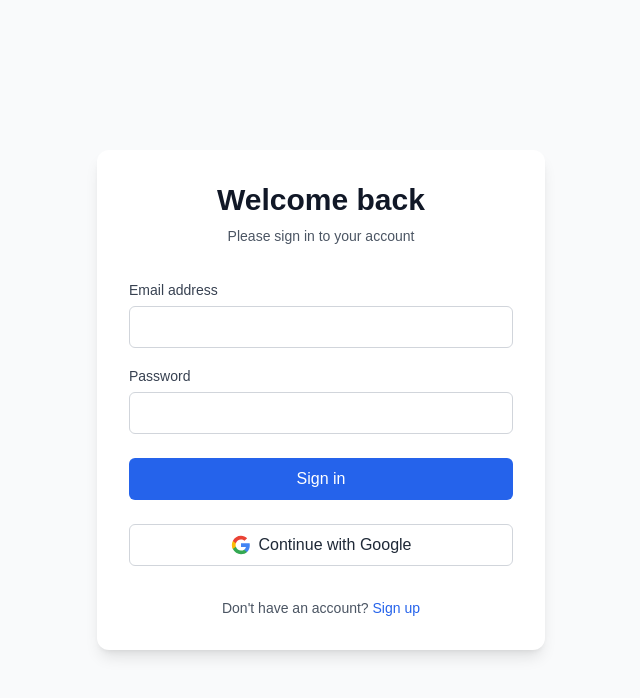
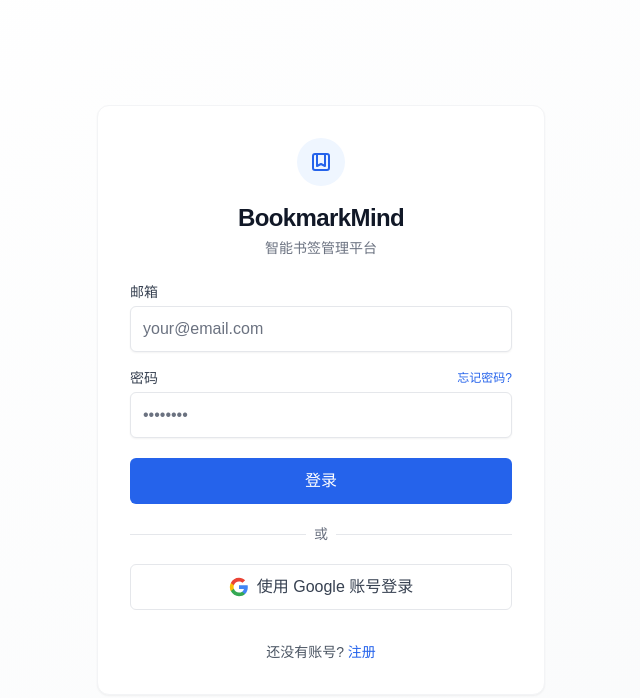
Before and after one commit to JokerMonolithAI/BookmarkMind, a Next.js app in the folder my-app/: page /login in a window 1280 px wide. Shown: the top 698 px of the page, without its empty margins (319-959 px from the left). Built offline with nearby package versions, Linux system fonts and the light colour scheme; no server answers.

Commit message:
统一样式

```diff
--- a/my-app/app/(auth)/login/page.tsx
+++ b/my-app/app/(auth)/login/page.tsx
@@ -5,72 +5,99 @@
 import { auth } from '@/lib/firebase';
 import { useRouter } from 'next/navigation';
 import Link from 'next/link';
+import { Loader2 } from 'lucide-react';
 
 export default function LoginPage() {
   const [email, setEmail] = useState('');
   const [password, setPassword] = useState('');
   const [error, setError] = useState('');
+  const [isLoading, setIsLoading] = useState(false);
+  const [isGoogleLoading, setIsGoogleLoading] = useState(false);
   const router = useRouter();
 
   const handleEmailLogin = async (e: React.FormEvent) => {
     e.preventDefault();
+    setIsLoading(true);
+    setError('');
+
     try {
       await signInWithEmailAndPassword(auth, email, password);
       router.push('/dashboard');
     } catch (error) {
-      setError('Login failed. Please check your credentials.');
+      setError('登录失败，请检查您的邮箱和密码');
+    } finally {
+      setIsLoading(false);
     }
   };
 
   const handleGoogleLogin = async () => {
+    setIsGoogleLoading(true);
+    setError('');
+
     try {
       const provider = new GoogleAuthProvider();
       await signInWithPopup(auth, provider);
       router.push('/dashboard');
     } catch (error) {
-      setError('Google login failed. Please try again.');
+      setError('Google 登录失败，请重试');
+    } finally {
+      setIsGoogleLoading(false);
     }
   };
 
   return (
-    <div className="min-h-screen flex items-center justify-center bg-gray-50">
-      <div className="max-w-md w-full space-y-8 p-8 bg-white rounded-xl shadow-lg">
+    <div className="min-h-screen flex items-center justify-center bg-gradient-to-br from-white to-gray-50 p-4">
+      <div className="max-w-md w-full space-y-6 p-8 bg-white rounded-xl shadow-sm border border-gray-100">
         <div className="text-center">
-          <h2 className="text-3xl font-bold text-gray-900">Welcome back</h2>
-          <p className="mt-2 text-sm text-gray-600">Please sign in to your account</p>
+          <div className="mx-auto w-12 h-12 bg-blue-50 flex items-center justify-center rounded-full">
+            <svg className="w-6 h-6 text-blue-600" fill="none" stroke="currentColor" viewBox="0 0 24 24" xmlns="http://www.w3.org/2000/svg">
+              <path strokeLinecap="round" strokeLinejoin="round" strokeWidth={2} d="M16 4v12l-4-2-4 2V4M6 20h12a2 2 0 002-2V6a2 2 0 00-2-2H6a2 2 0 00-2 2v12a2 2 0 002 2z" />
+            </svg>
+          </div>
+          <h2 className="mt-4 text-2xl font-semibold text-gray-900 tracking-tight">BookmarkMind</h2>
+          <p className="mt-1 text-sm text-gray-500">智能书签管理平台</p>
         </div>
 
-        <form className="mt-8 space-y-6" onSubmit={handleEmailLogin}>
+        <form className="mt-6 space-y-5" onSubmit={handleEmailLogin}>
           {error && (
-            <div className="text-red-500 text-sm text-center">{error}</div>
+            <div className="text-sm text-red-500 bg-red-50 p-3 rounded-md text-center">
+              {error}
+            </div>
           )}
 
           <div className="space-y-4">
             <div>
-              <label htmlFor="email" className="text-sm font-medium text-gray-700">
-                Email address
+              <label htmlFor="email" className="block text-sm font-medium text-gray-700">
+                邮箱
               </label>
               <input
                 id="email"
                 type="email"
                 required
-                className="mt-1 block w-full px-3 py-2 border border-gray-300 rounded-md"
+                className="mt-1 block w-full px-3 py-2.5 border border-gray-200 rounded-md shadow-sm focus:ring-2 focus:ring-blue-100 focus:border-blue-500 focus:outline-none transition-all duration-200"
                 value={email}
                 onChange={(e) => setEmail(e.target.value)}
+                placeholder="your@email.com"
               />
             </div>
 
             <div>
-              <label htmlFor="password" className="text-sm font-medium text-gray-700">
-                Password
+              <div className="flex items-center justify-between">
+                <label htmlFor="password" className="block text-sm font-medium text-gray-700">
+                  密码
                 </label>
+                <Link href="/forgot-password" className="text-xs text-blue-600 hover:text-blue-500 transition-colors">
+                  忘记密码?
+                </Link>
+              </div>
               <input
                 id="password"
                 type="password"
                 required
-                className="mt-1 block w-full px-3 py-2 border border-gray-300 rounded-md"
+                className="mt-1 block w-full px-3 py-2.5 border border-gray-200 rounded-md shadow-sm focus:ring-2 focus:ring-blue-100 focus:border-blue-500 focus:outline-none transition-all duration-200"
                 value={password}
                 onChange={(e) => setPassword(e.target.value)}
+                placeholder="••••••••"
               />
             </div>
           </div>
@@ -78,20 +105,44 @@
           <div>
             <button
               type="submit"
-              className="w-full py-2 px-4 border border-transparent rounded-md bg-blue-600 hover:bg-blue-700 text-white font-medium"
+              disabled={isLoading}
+              className="w-full py-2.5 px-4 border border-transparent rounded-md bg-blue-600 hover:bg-blue-700 text-white font-medium transition-colors duration-200 focus:outline-none focus:ring-2 focus:ring-offset-2 focus:ring-blue-500 disabled:opacity-70 disabled:cursor-not-allowed"
             >
-              Sign in
+              {isLoading ? (
+                <span className="flex items-center justify-center">
+                  <Loader2 className="animate-spin mr-2 h-4 w-4" />
+                  登录中...
+                </span>
+              ) : (
+                "登录"
+              )}
             </button>
+          </div>
+
+          <div className="relative my-4">
+            <div className="absolute inset-0 flex items-center">
+              <div className="w-full border-t border-gray-200"></div>
+            </div>
+            <div className="relative flex justify-center text-sm">
+              <span className="px-2 bg-white text-gray-500">或</span>
+            </div>
           </div>
 
           <div>
             <button
               type="button"
               onClick={handleGoogleLogin}
-              className="w-full py-2 px-4 border border-gray-300 rounded-md bg-white hover:bg-gray-50 text-gray-800 font-medium flex items-center justify-center"
+              disabled={isGoogleLoading}
+              className="w-full py-2.5 px-4 border border-gray-200 rounded-md bg-white hover:bg-gray-50 text-gray-700 font-medium flex items-center justify-center transition-colors duration-200 focus:outline-none focus:ring-2 focus:ring-offset-2 focus:ring-gray-200 disabled:opacity-70 disabled:cursor-not-allowed"
             >
+              {isGoogleLoading ? (
+                <span className="flex items-center justify-center">
+                  <Loader2 className="animate-spin mr-2 h-4 w-4" />
+                  处理中...
+                </span>
+              ) : (
+                <>
                   <svg className="w-5 h-5 mr-2" viewBox="0 0 24 24">
-                {/* Google icon SVG */}
                     <path
                       fill="#4285F4"
                       d="M22.56 12.25c0-.78-.07-1.53-.2-2.25H12v4.26h5.92c-.26 1.37-1.04 2.53-2.21 3.31v2.77h3.57c2.08-1.92 3.28-4.74 3.28-8.09z"
@@ -109,16 +160,18 @@
                       d="M12 5.38c1.62 0 3.06.56 4.21 1.64l3.15-3.15C17.45 2.09 14.97 1 12 1 7.7 1 3.99 3.47 2.18 7.07l3.66 2.84c.87-2.6 3.3-4.53 6.16-4.53z"
                     />
                   </svg>
-              Continue with Google
+                  使用 Google 账号登录
+                </>
+              )}
             </button>
           </div>
         </form>
 
-        <div className="text-center">
+        <div className="text-center pt-2">
           <p className="text-sm text-gray-600">
-            Don't have an account?{' '}
-            <Link href="/signup" className="text-blue-600 hover:text-blue-500">
-              Sign up
+            还没有账号?{' '}
+            <Link href="/signup" className="text-blue-600 hover:text-blue-500 font-medium transition-colors">
+              注册
             </Link>
           </p>
         </div>
--- a/my-app/components/dashboard/SearchBar.tsx
+++ b/my-app/components/dashboard/SearchBar.tsx
@@ -1,16 +1,16 @@
 'use client'
 
 import { Input } from '@/components/ui/input'
-import { SearchIcon } from 'lucide-react'
+import { Search } from 'lucide-react'
 
 export function SearchBar() {
   return (
-    <div className="relative">
-      <SearchIcon className="absolute left-3 top-1/2 h-4 w-4 -translate-y-1/2 text-gray-400" />
+    <div className="relative w-full md:w-[300px]">
+      <Search className="absolute left-3 top-1/2 h-4 w-4 -translate-y-1/2 text-gray-400" />
       <Input
         type="search"
         placeholder="搜索书签..."
-        className="pl-10 w-[300px]"
+        className="pl-9 h-10 w-full border border-gray-200 rounded-md shadow-sm focus:ring-2 focus:ring-blue-100 focus:border-blue-500 focus:outline-none transition-all duration-200"
       />
     </div>
   )
--- a/my-app/components/dashboard/ViewToggle.tsx
+++ b/my-app/components/dashboard/ViewToggle.tsx
@@ -2,37 +2,53 @@
 
 import { useState } from 'react'
 import { Button } from '@/components/ui/button'
-import {
-  List as ListIcon,
-  Network as NetworkIcon,
-  Clock as ClockIcon
-} from 'lucide-react'
+import { List, Grid3X3, Clock } from 'lucide-react'
 
 export function ViewToggle() {
-  const [view, setView] = useState<'list' | 'mind-map' | 'timeline'>('list')
+  const [activeView, setActiveView] = useState<'list' | 'grid' | 'timeline'>('list');
 
   return (
-    <div className="flex items-center gap-2">
+    <div className="flex items-center bg-gray-100 p-1 rounded-md">
       <Button
-        variant={view === 'list' ? 'outline' : 'ghost'}
-        onClick={() => setView('list')}
+        variant="ghost"
+        size="sm"
+        onClick={() => setActiveView('list')}
+        className={`h-8 px-3 flex items-center gap-1.5 rounded-md transition-colors duration-200 ${
+          activeView === 'list'
+            ? 'bg-white text-gray-900 shadow-sm'
+            : 'text-gray-600 hover:bg-gray-50 hover:text-gray-900'
+        }`}
       >
-        <ListIcon className="mr-2 h-4 w-4" />
-        列表视图
+        <List className="h-4 w-4" />
+        <span className="hidden sm:inline text-sm font-medium">列表视图</span>
       </Button>
+
       <Button
-        variant={view === 'mind-map' ? 'outline' : 'ghost'}
-        onClick={() => setView('mind-map')}
+        variant="ghost"
+        size="sm"
+        onClick={() => setActiveView('grid')}
+        className={`h-8 px-3 flex items-center gap-1.5 rounded-md transition-colors duration-200 ${
+          activeView === 'grid'
+            ? 'bg-white text-gray-900 shadow-sm'
+            : 'text-gray-600 hover:bg-gray-50 hover:text-gray-900'
+        }`}
       >
-        <NetworkIcon className="mr-2 h-4 w-4" />
-        脑图视图
+        <Grid3X3 className="h-4 w-4" />
+        <span className="hidden sm:inline text-sm font-medium">脑图视图</span>
       </Button>
+
       <Button
-        variant={view === 'timeline' ? 'outline' : 'ghost'}
-        onClick={() => setView('timeline')}
+        variant="ghost"
+        size="sm"
+        onClick={() => setActiveView('timeline')}
+        className={`h-8 px-3 flex items-center gap-1.5 rounded-md transition-colors duration-200 ${
+          activeView === 'timeline'
+            ? 'bg-white text-gray-900 shadow-sm'
+            : 'text-gray-600 hover:bg-gray-50 hover:text-gray-900'
+        }`}
       >
-        <ClockIcon className="mr-2 h-4 w-4" />
-        时间轴
+        <Clock className="h-4 w-4" />
+        <span className="hidden sm:inline text-sm font-medium">时间轴</span>
       </Button>
     </div>
   )
```
Also changed, not shown: my-app/app/dashboard/page.tsx (+36 -11 lines), my-app/components/dashboard/ImportButton.tsx (+21 -15 lines). Lines whose indentation alone changed are shown as unchanged.
